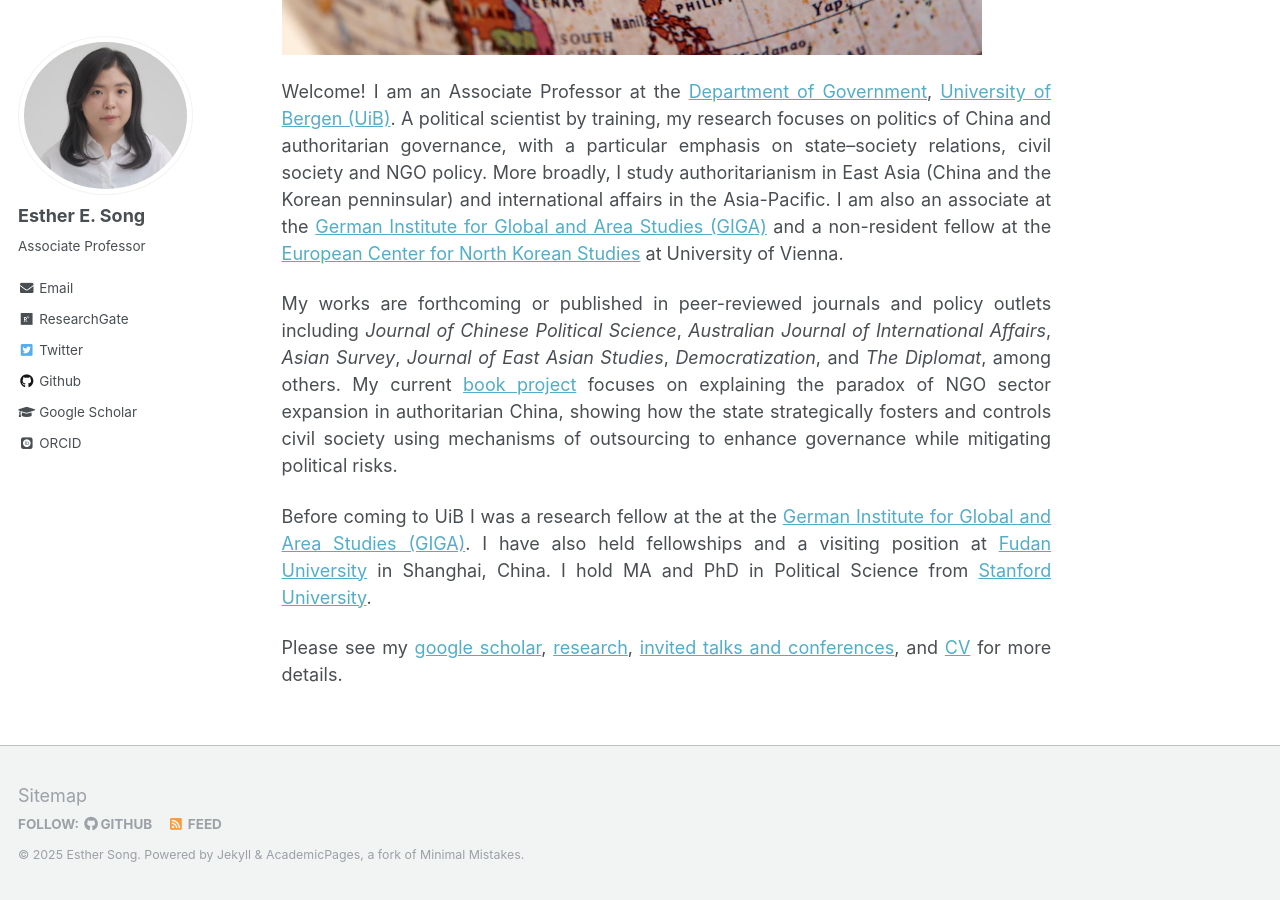
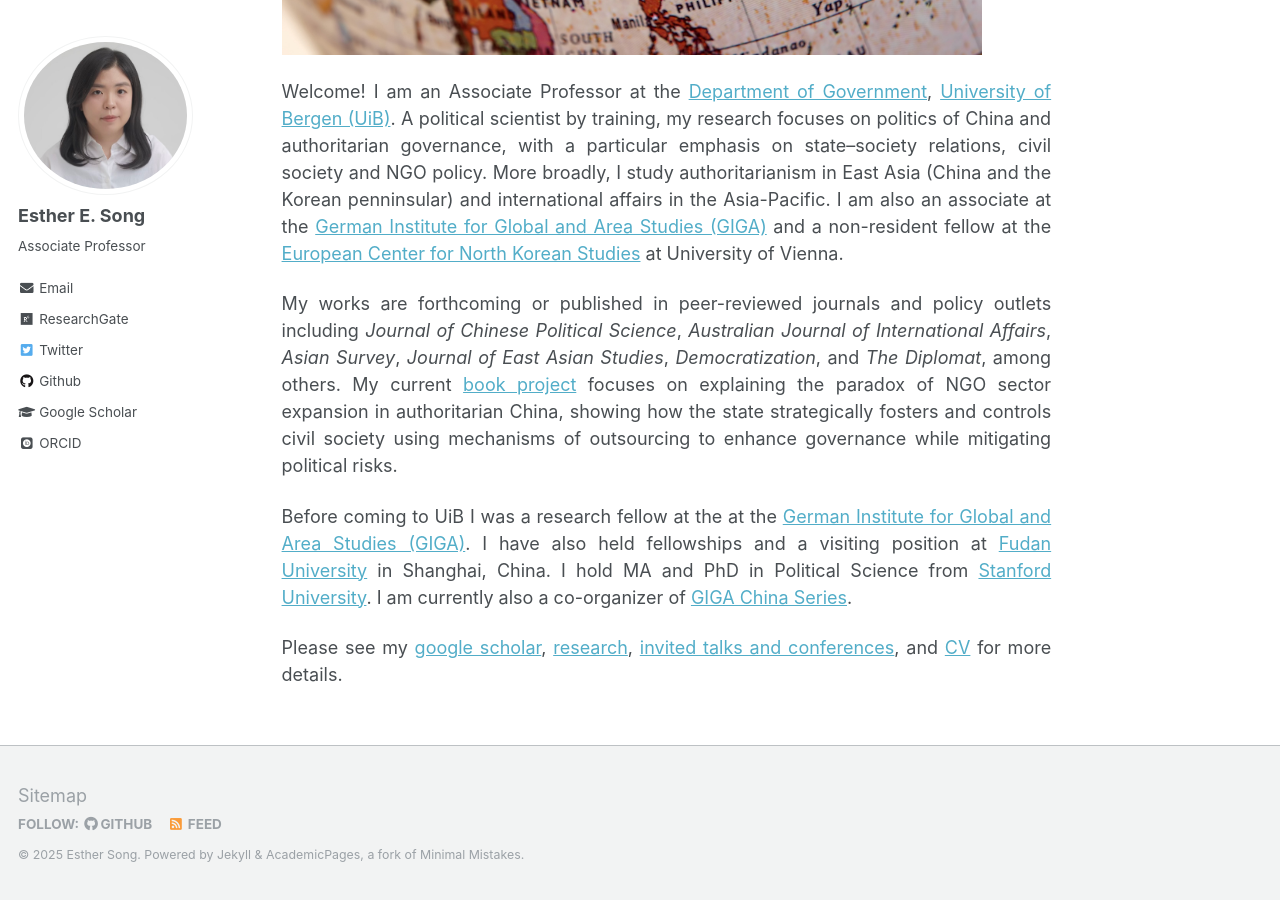
Before and after one commit to ehsong/ehsong.github.io, a Jekyll site: the page built from _pages/about.md, in a window 1280 px wide and 900 px high, scrolled down 529 px. Built offline with Jekyll 4.4.1, drawn with Linux system fonts in a browser that asks for light colours; some web fonts are replaced.

Commit message:
Update about.md

```diff
--- a/_pages/about.md
+++ b/_pages/about.md
@@ -13,6 +13,6 @@ Welcome! I am an Associate Professor at the [Department of Government](https://w
 
 My works are forthcoming or published in peer-reviewed journals and policy outlets including *Journal of Chinese Political Science*, *Australian Journal of International Affairs*, *Asian Survey*, *Journal of East Asian Studies*, *Democratization*, and *The Diplomat*, among others. My current [book project](https://esthersong.org/book/) focuses on explaining the paradox of NGO sector expansion in authoritarian China, showing how the state strategically fosters and controls civil society using mechanisms of outsourcing to enhance governance while mitigating political risks.
 
-Before coming to UiB I was a research fellow at the at the [German Institute for Global and Area Studies (GIGA)](https://www.giga-hamburg.de/en/). I have also held fellowships and a visiting position at [Fudan University](https://www.fudan.edu.cn/en/) in Shanghai, China. I hold MA and PhD in Political Science from [Stanford University](https://stanford.edu).
+Before coming to UiB I was a research fellow at the at the [German Institute for Global and Area Studies (GIGA)](https://www.giga-hamburg.de/en/). I have also held fellowships and a visiting position at [Fudan University](https://www.fudan.edu.cn/en/) in Shanghai, China. I hold MA and PhD in Political Science from [Stanford University](https://stanford.edu). I am currently also a co-organizer of [GIGA China Series](https://www.giga-hamburg.de/en/events/conferences-and-workshops/giga-china-series).
 
 Please see my [google scholar](https://scholar.google.com/citations?user=0TXDcZUAAAAJ&hl=en), [research](https://ehsong.github.io/research/), [invited talks and conferences](https://ehsong.github.io/talks/), and [CV](https://ehsong.github.io/cv/) for more details.
```
